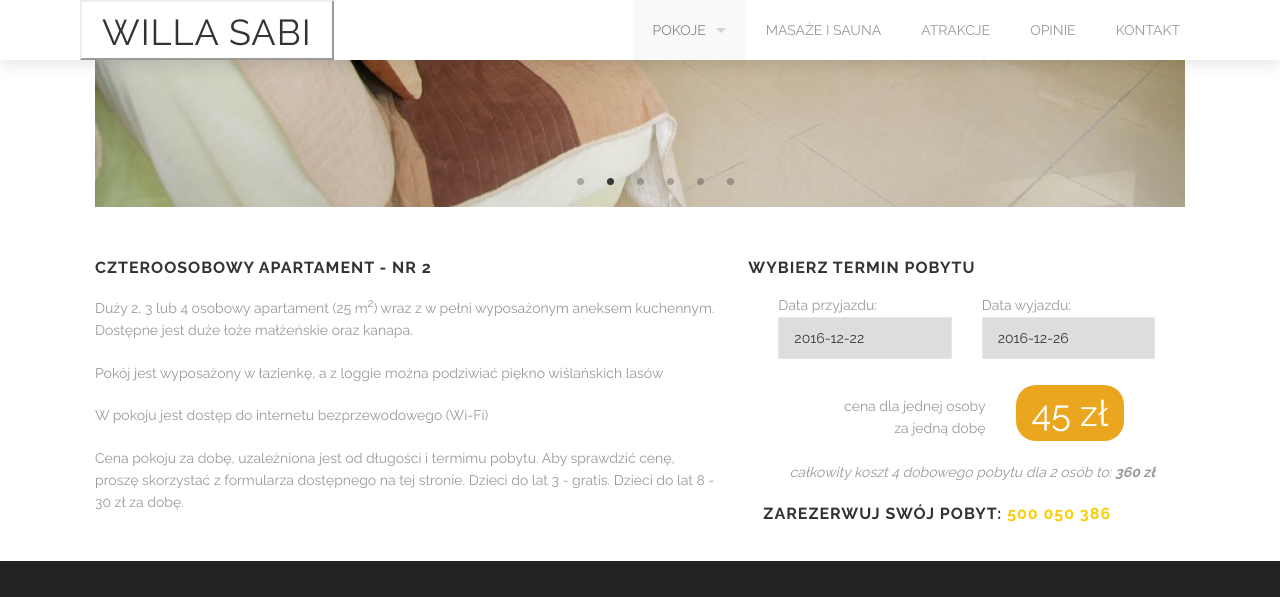
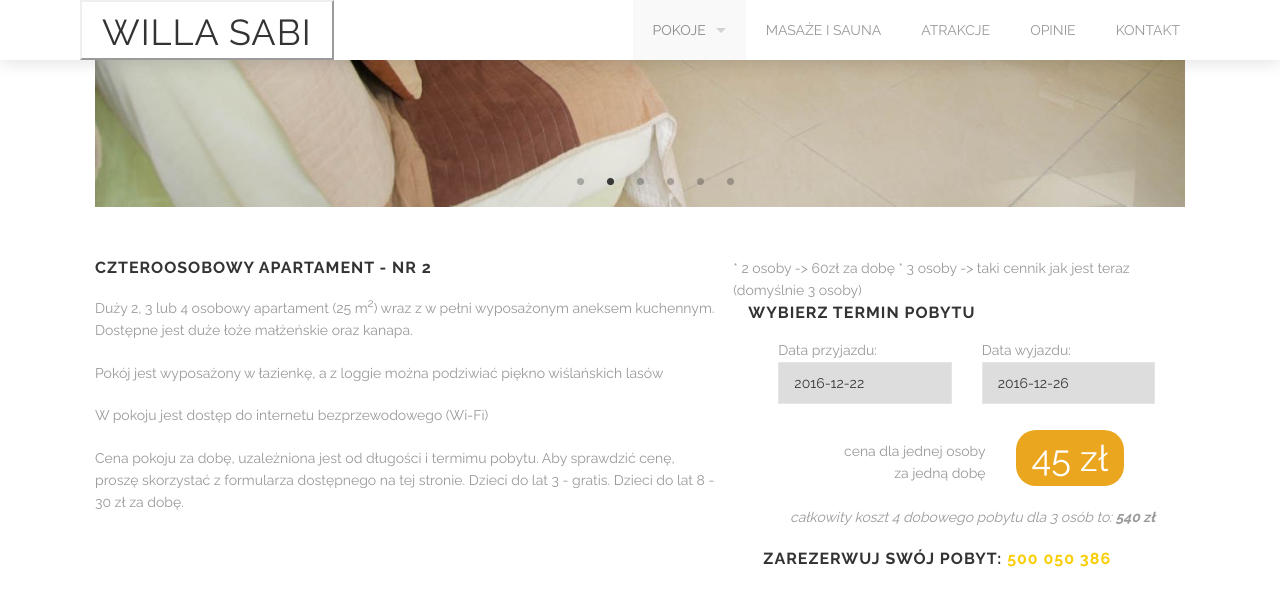
Before and after one commit to cs3b/usabi.pl, a Jekyll site: the page built from duzy-pokoj-czteroosobowy-nr2.html, in a window 1280 px wide and 900 px high, scrolled down 993 px, cut to the strip 0-597 px from the top of the window. Built offline with Jekyll 4.4.1, drawn with Linux system fonts in a browser that asks for light colours.

Commit message:
add more info about pricing

```diff
--- a/_includes/price_calculator.html
+++ b/_includes/price_calculator.html
@@ -96,7 +96,7 @@
         data: {
             startDate: formatDate(startDate),
             endDate: formatDate(endDate),
-            numOfPeople: {{ include.peopleMin }},
+            numOfPeople: {{ include.numOfPeople }},
             winterPrice: [60, 50, 45],
             summerPrice: [50, 40, 36]
         },
--- a/duzy-pokoj-czteroosobowy-nr2.html
+++ b/duzy-pokoj-czteroosobowy-nr2.html
@@ -59,8 +59,10 @@ section_id: pokoje
                 </p>
             </small>
         </div>
+        * 2 osoby -> 60zł za dobę
+        * 3 osoby -> taki cennik jak jest teraz (domyślnie 3 osoby)
         <div class='large-5 columns'>
-            {% include price_calculator.html peopleMin=2 peopleMax=4 %}
+            {% include price_calculator.html peopleMin=2 peopleMax=4 numOfPeople=3 %}
         </div>
     </div>
 </div>
--- a/duzy-pokoj-dwuosobowy-nr1.html
+++ b/duzy-pokoj-dwuosobowy-nr1.html
@@ -48,7 +48,7 @@ section_id: pokoje
             </small>
         </div>
         <div class='large-5 columns'>
-            {% include price_calculator.html peopleMin=2 peopleMax=2 %}
+            {% include price_calculator.html peopleMin=2 peopleMax=2 numOfPeople=2 %}
         </div>
     </div>
 </div>
--- a/duzy-pokoj-piecioosobowy-nr3.html
+++ b/duzy-pokoj-piecioosobowy-nr3.html
@@ -44,7 +44,7 @@ section_id: pokoje
     <div class='row'>
         <div class='large-7 columns'>
             <h3>Pięcioosobowy apartament - NR 3</h3>
-            <p>Duży 3, 4 lub 5 osobowy apartament (? m<sup>2</sup>), wraz z w pełni wyposażonym aneksem kuchennym.
+            <p>Duży 3, 4 lub 5 osobowy apartament (28 m<sup>2</sup>), wraz z w pełni wyposażonym aneksem kuchennym.
                 Dostępna jest dwuosobowa kanapa, dwa pojedyńcze łóżka oraz rozkładana sofa.</p>
             <p>Pokój jest wyposażony w łazienkę, a z balkonu można podziwiać piękno wiślańskich lasów.</p>
             <p> W pokoju jest dostęp do internetu bezprzewodowego (Wi-Fi)</p>
```
Also changed, not shown: masaz_i_sauna_strefa_wellness.html (+6 -6 lines).
